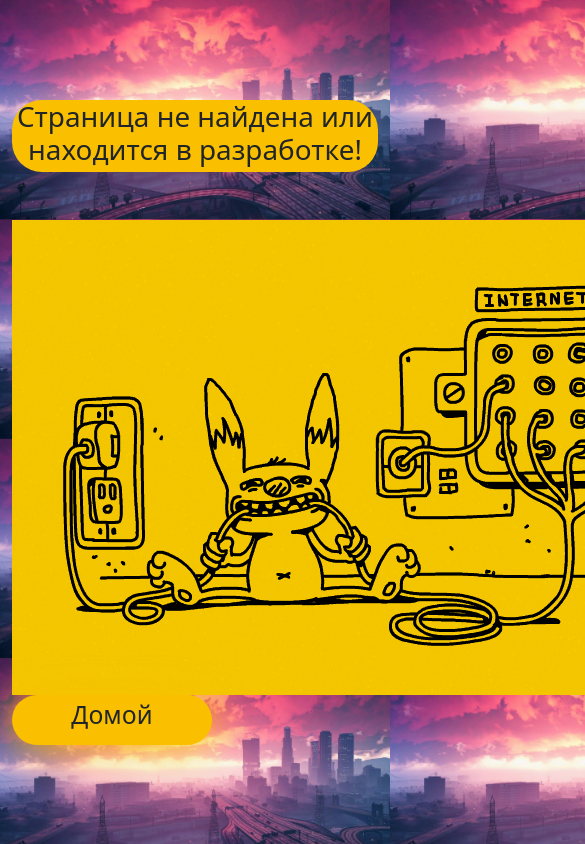
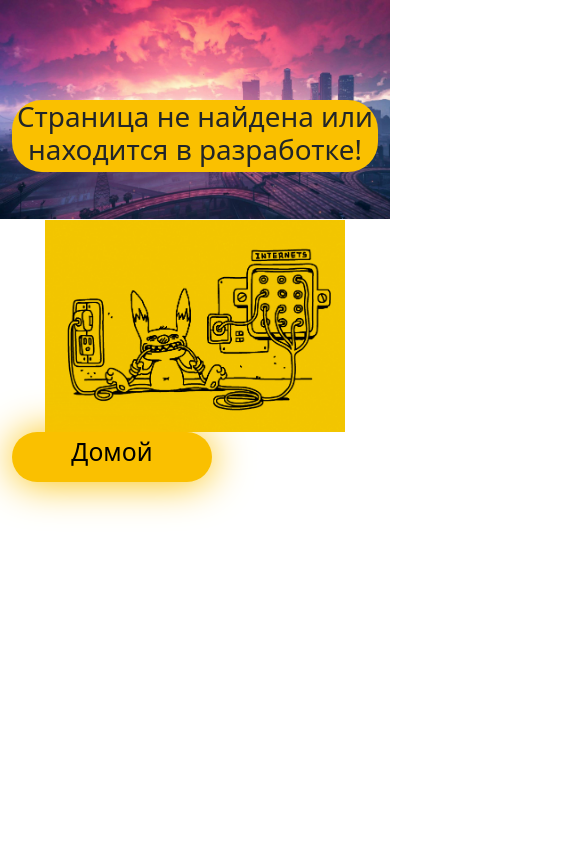
Before and after one commit to RolePlay-Game/Alexander-Nabatov.github.io, a plain HTML site: page 404.html in a window 390 px wide. Shown: the top 844 px of the page, 585 px wide, since content can reach past the window. Drawn offline with nearby package versions, Linux system fonts and the light colour scheme.

Commit message:
404 mobile

```diff
--- a/404.css
+++ b/404.css
@@ -1,6 +1,7 @@
 body {
     background-image: url(/images/fone.jpg);
     background-size: 100%;
+    background-repeat: no-repeat;
 }
 
 
@@ -41,3 +42,26 @@ body {
     background-color: rgb(255, 209, 57);
     box-shadow:0 1px 40px rgb(255, 209, 57);
 }
+
+#aaa {
+    text-decoration: none;
+    color: black;
+}
+
+@media (max-width: 792px ) {
+    .gif img {
+        width: 500px;
+    }
+}
+
+@media (max-width: 506px ) {
+    .gif img {
+        width: 300px;
+    }
+}
+
+@media (max-width: 304px ) {
+    .gif img {
+        width: 100px;
+    }
+}
--- a/404.html
+++ b/404.html
@@ -39,9 +39,11 @@
 <div class="container">
     <div class="row">
         <div class="col-md-12">
-            <div class="home">
-                <h2>Домой</h2>
-            </div>
+            <a id="aaa" href="/index.html">
+                <div class="home">
+                    <h2>Домой</h2>
+                </div>
+            </a>
         </div>
     </div>
 </div>
```
